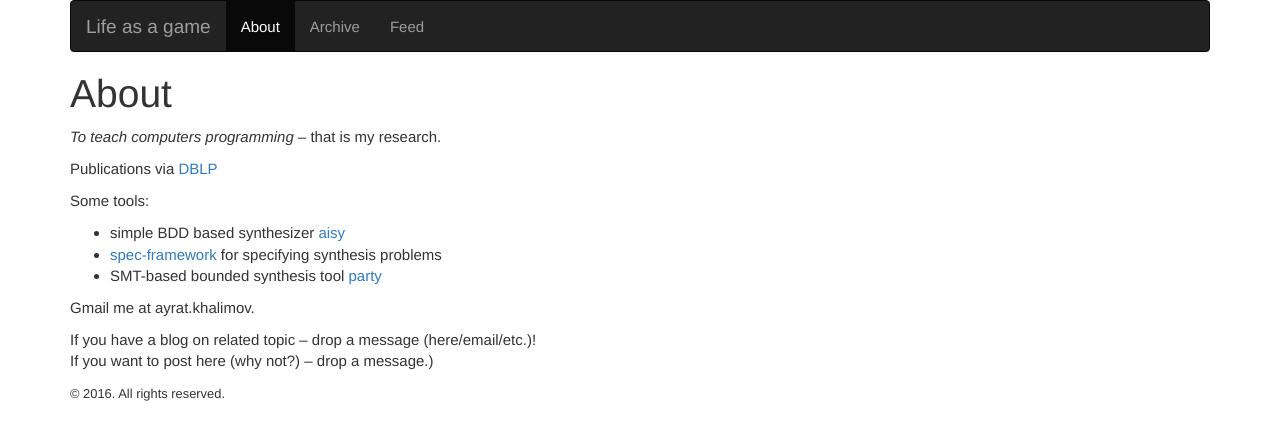
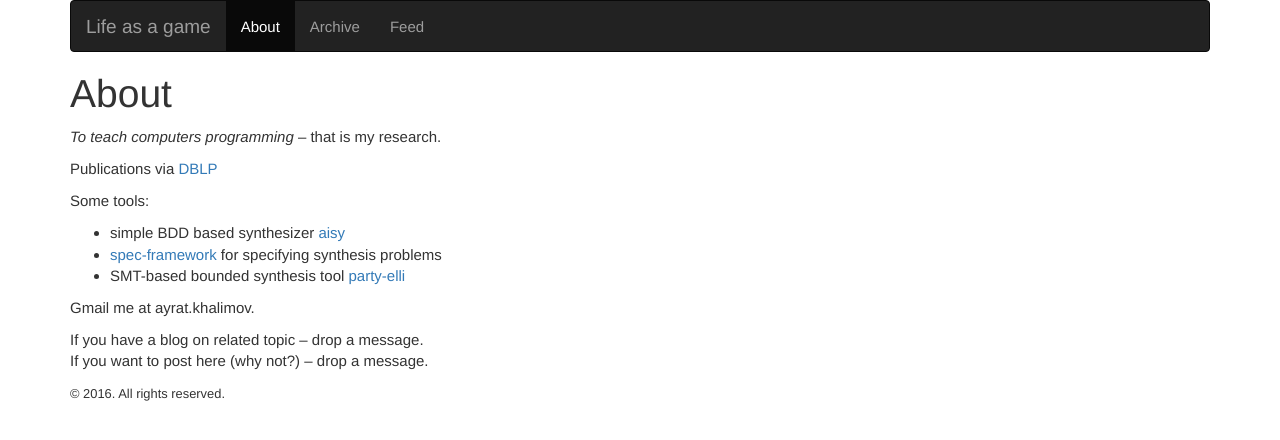
Before and after one commit to 5nizza/5nizza.github.io, a Jekyll site: the page built from about.md, in a window 1280 px wide. Shown: the top 440 px of the page. Built offline with Jekyll 4.4.1, drawn with Linux system fonts in a browser that asks for light colours; nearby versions of some CDN libraries; comment, search, counter and statistics services are not loaded.

Commit message:
updated links

```diff
--- a/about.md
+++ b/about.md
@@ -9,13 +9,13 @@
 
 Some tools:
 
-- simple BDD based synthesizer [aisy](https://bitbucket.org/art_haali/aisy)
-- [spec-framework](https://bitbucket.org/art_haali/spec-framework) for specifying synthesis problems
-- SMT-based bounded synthesis tool [party](https://github.com/5nizza/Party)
+- simple BDD based synthesizer [aisy](https://github.com/5nizza/aisy)
+- [spec-framework](https://github.com/5nizza/spec-framework) for specifying synthesis problems
+- SMT-based bounded synthesis tool [party-elli](https://github.com/5nizza/party-elli)
 
 Gmail me at ayrat.khalimov.
 
-If you have a blog on related topic -- drop a message (here/email/etc.)!
-If you want to post here (why not?) -- drop a message.)
+If you have a blog on related topic -- drop a message.
+If you want to post here (why not?) -- drop a message.
 
 {% include comments.html %}
```
